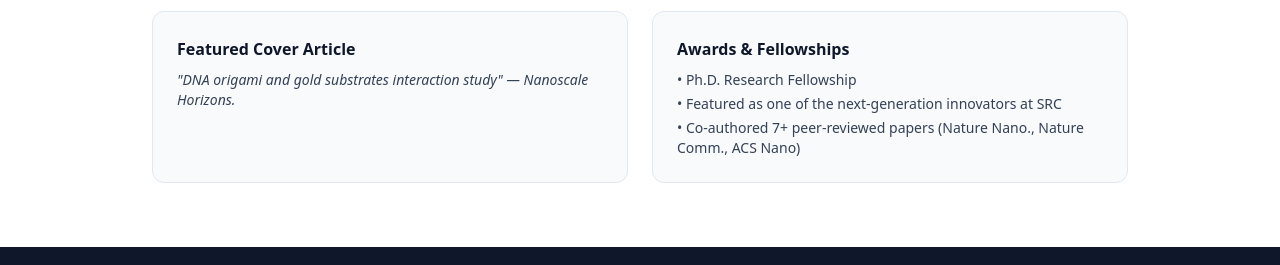
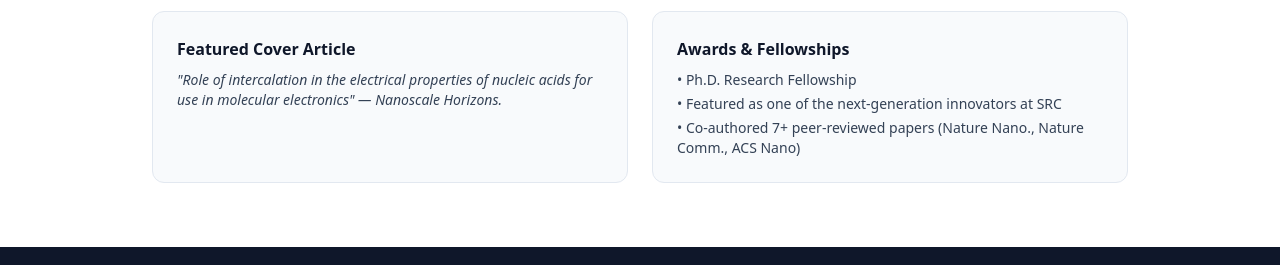
Before and after one commit to bdemir09/bdemir09.github.io, a plain HTML site: page index.html in a window 1280 px wide. Shown: the part 3174-3439 px from the top of the page. Drawn offline with nearby package versions, Linux system fonts and the light colour scheme.

Commit message:
Update featured article description in index.html

```diff
--- a/index.html
+++ b/index.html
@@ -199,7 +199,7 @@
             <div class="grid grid-cols-1 md:grid-cols-2 gap-6">
                 <div class="p-6 rounded-xl bg-slate-50 border border-slate-200">
                     <h3 class="font-bold text-slate-900 mb-2">Featured Cover Article</h3>
-                    <p class="text-sm text-slate-700 italic">"DNA origami and gold substrates interaction study" — Nanoscale Horizons.</p>
+                    <p class="text-sm text-slate-700 italic">"Role of intercalation in the electrical properties of nucleic acids for use in molecular electronics" — Nanoscale Horizons.</p>
                 </div>
                 <div class="p-6 rounded-xl bg-slate-50 border border-slate-200">
                     <h3 class="font-bold text-slate-900 mb-2">Awards & Fellowships</h3>
```
